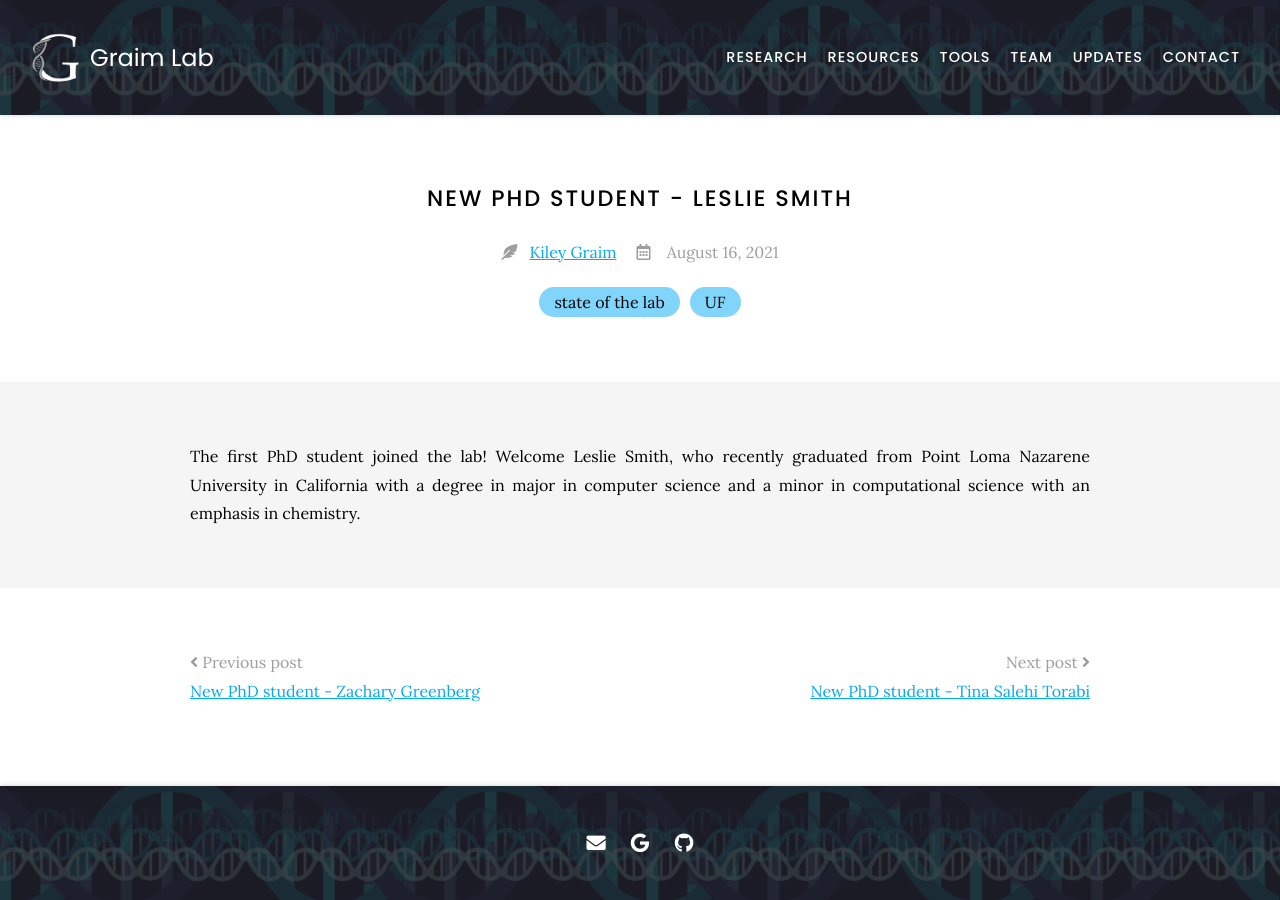
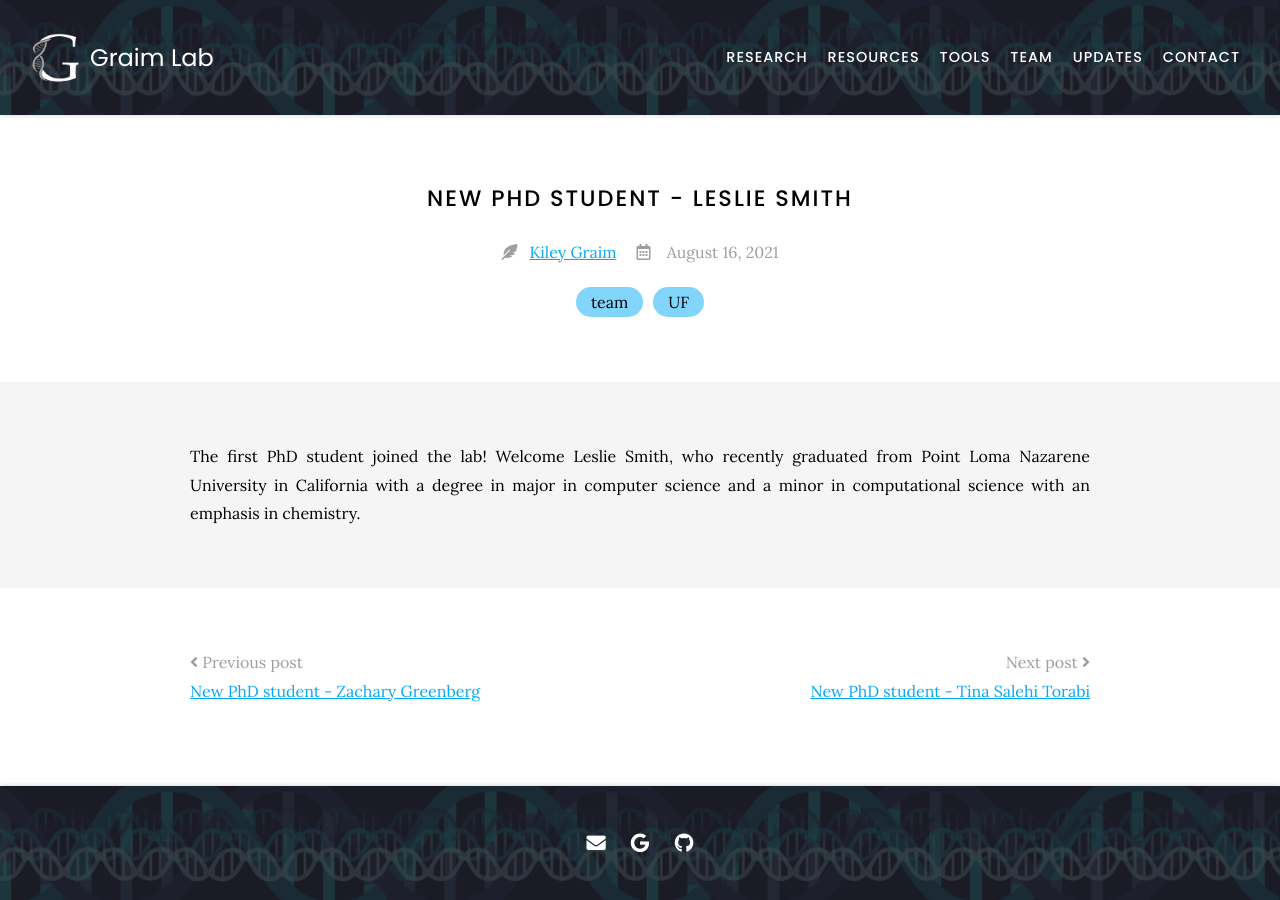
Before and after one commit to graim/GraimLabWebsite, a Jekyll site: the page built from _posts/2021-08-16-Leslie-Smith-joins-the-lab.md, in a window 1280 px wide. Built offline with Jekyll 4.4.1, drawn with Linux system fonts in a browser that asks for light colours; nearby versions of some CDN libraries.

Commit message:
Update 2021-08-16-Leslie-Smith-joins-the-lab.md

```diff
--- a/_posts/2021-08-16-Leslie-Smith-joins-the-lab.md
+++ b/_posts/2021-08-16-Leslie-Smith-joins-the-lab.md
@@ -1,7 +1,7 @@
 ---
 title: New PhD student - Leslie Smith
 tags:
-  - state of the lab
+  - team
   - UF
 author: Kiley Graim
 member: kiley-graim
```
